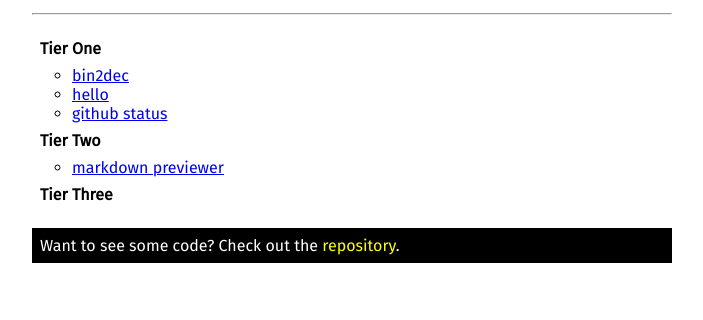
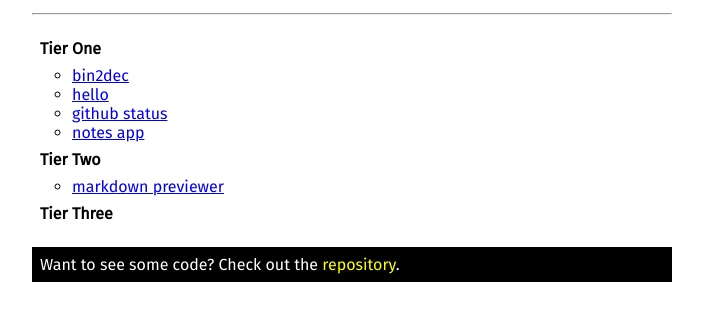
Before and after one commit to User5842/app-ideas, a website: page index.html in a window 1280 px wide. Shown: the part 122-442 px from the top of the page, without its empty margins (288-991 px from the left). Drawn offline with Linux system fonts and the light colour scheme.

Commit message:
update README and index listing

```diff
--- a/index.html
+++ b/index.html
@@ -41,6 +41,11 @@
                 >github status</a
               >
             </li>
+            <li>
+              <a href="/tier-one/notes-app/index.html" target="_blank"
+                >notes app</a
+              >
+            </li>
           </ul>
           <li class="tiers__tier">Tier Two</li>
           <ul>
```
Also changed, not shown: README.md.
